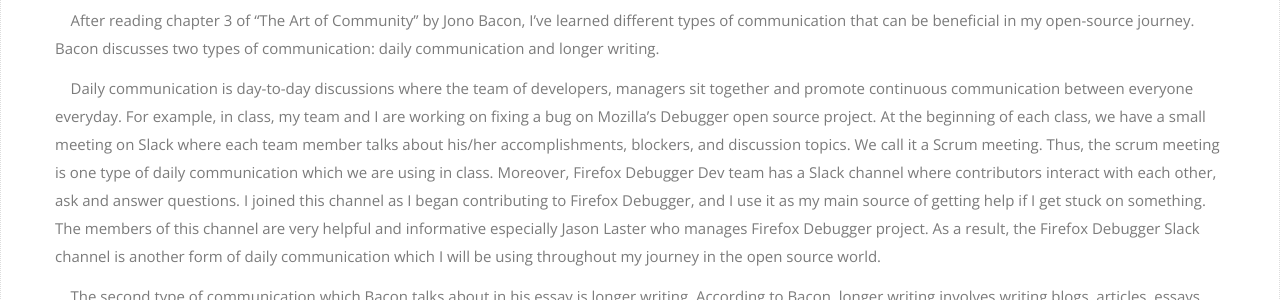
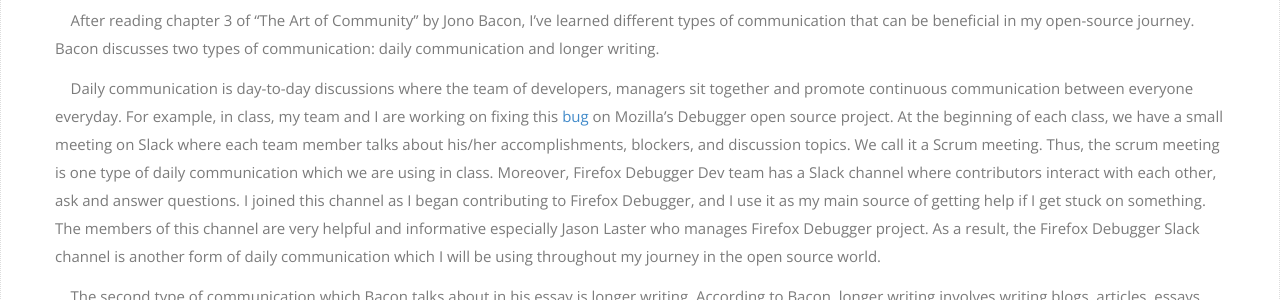
Before and after one commit to sanginovs/personal-website, a Jekyll site: the page built from _posts/2017-10-24-communcation.md, in a window 1280 px wide. Shown: the part 340-640 px from the top of the page. Built offline with Jekyll 4.4.1, drawn with Linux system fonts in a browser that asks for light colours; nearby versions of some CDN libraries; some web fonts are replaced; comment, search, counter and statistics services are not loaded.

Commit message:
new blog for this week about communcation

```diff
--- a/_posts/2017-10-24-communcation.md
+++ b/_posts/2017-10-24-communcation.md
@@ -7,7 +7,7 @@
 
 &nbsp;&nbsp;&nbsp;&nbsp;After reading chapter 3 of "The Art of Community" by Jono Bacon, I've learned different types of communication that can be beneficial in my open-source journey. Bacon discusses two types of communication: daily communication and longer writing.
 
-&nbsp;&nbsp;&nbsp;&nbsp;Daily communication is day-to-day discussions where the team of developers, managers sit together and promote continuous communication between everyone everyday. For example, in class, my team and I are working on fixing a bug on Mozilla's Debugger open source project. At the beginning of each class, we have a small meeting on Slack where each team member talks about his/her accomplishments, blockers, and discussion topics. We call it a Scrum meeting. Thus, the scrum meeting is one type of daily communication which we are using in class. Moreover, Firefox Debugger Dev team has a Slack channel where contributors interact with each other, ask and answer questions. I joined this channel as I began contributing to Firefox Debugger, and I use it as my main source of getting help if I get stuck on something. The members of this channel are very helpful and informative especially Jason Laster who manages Firefox Debugger project. As a result, the Firefox Debugger Slack channel is another form of daily communication which I will be using throughout my journey in the open source world.
+&nbsp;&nbsp;&nbsp;&nbsp;Daily communication is day-to-day discussions where the team of developers, managers sit together and promote continuous communication between everyone everyday. For example, in class, my team and I are working on fixing this <a href="https://github.com/devtools-html/debugger.html/issues/4071">bug</a> on Mozilla's Debugger open source project. At the beginning of each class, we have a small meeting on Slack where each team member talks about his/her accomplishments, blockers, and discussion topics. We call it a Scrum meeting. Thus, the scrum meeting is one type of daily communication which we are using in class. Moreover, Firefox Debugger Dev team has a Slack channel where contributors interact with each other, ask and answer questions. I joined this channel as I began contributing to Firefox Debugger, and I use it as my main source of getting help if I get stuck on something. The members of this channel are very helpful and informative especially Jason Laster who manages Firefox Debugger project. As a result, the Firefox Debugger Slack channel is another form of daily communication which I will be using throughout my journey in the open source world.
 
 &nbsp;&nbsp;&nbsp;&nbsp;The second type of communication which Bacon talks about in his essay is longer writing. According to Bacon, longer writing involves writing blogs, articles, essays, documentations and emails. For example, for my Open Source class, I am writing weekly blogs about my open source experience. Thus, writing blogs is one type of longer writing which is very useful in the open source community. I feel like people who are new to open source can read my blogs and get an idea of what it is like to be a part of open source community.
 
```
